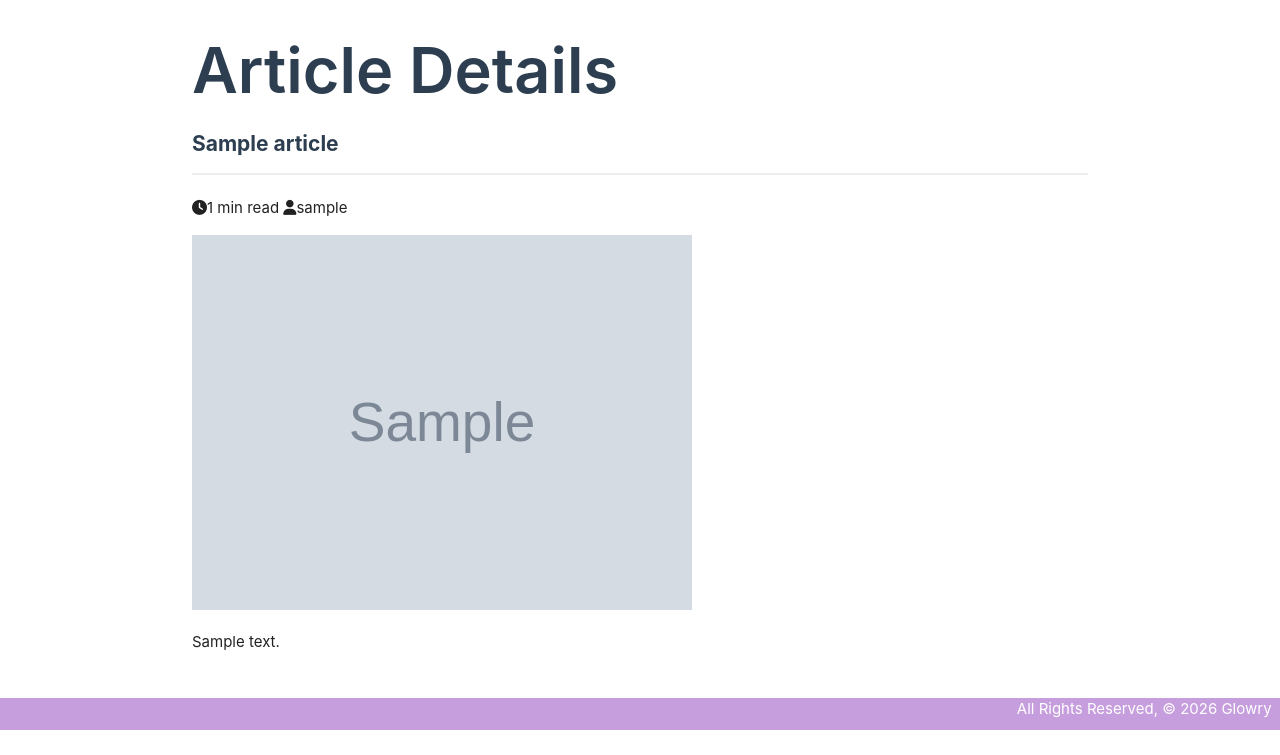
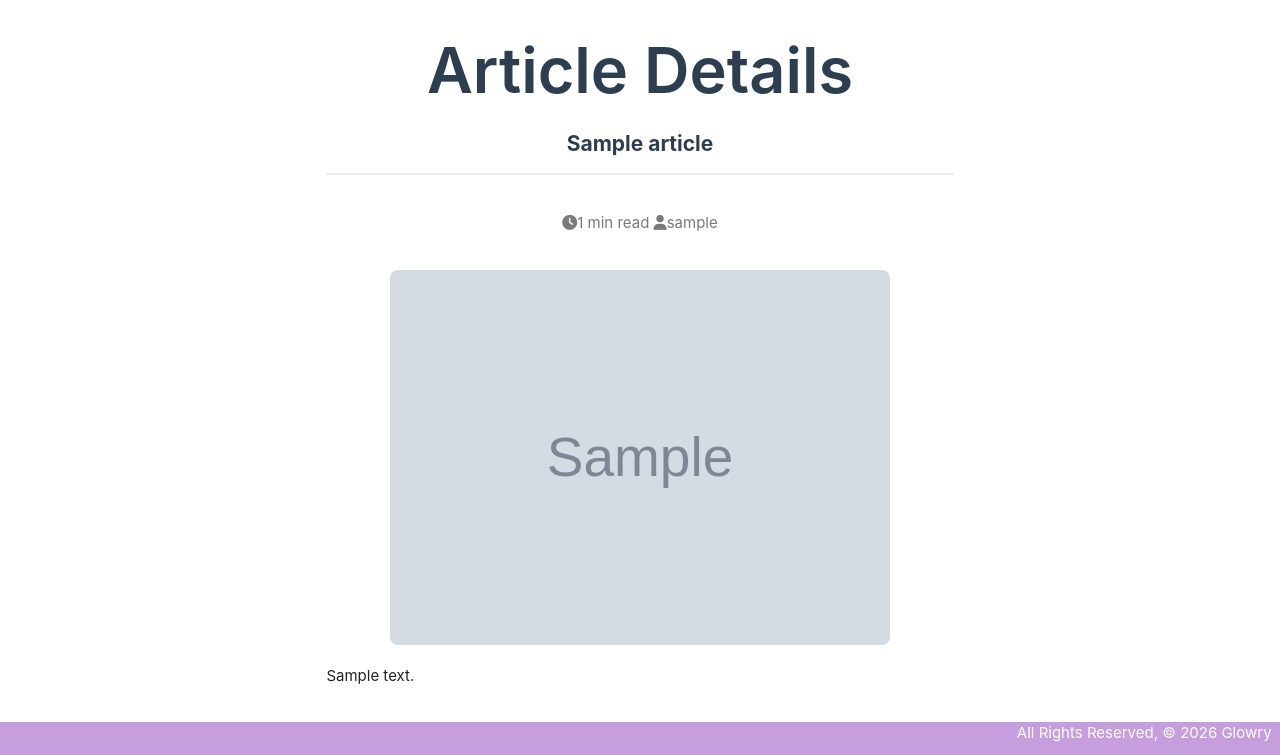
Before and after one commit to fatimaxail/Glowry, a Django app: page /articles/1/ in a window 1280 px wide. Shown: the part 70-825 px from the top of the page. Before the commit the page ends 800 px from the top, so only its background shows below. Run offline with Django 5.2, Linux system fonts and the light colour scheme; a user stored in the database is signed in; tables that the repository leaves empty hold one stand-in row (values such as "Sample post"); grey boxes marked "Sample" are stand-in pictures; parts of the project's set-up code (start-up, migrations or seed data) failed here and were passed over; some libraries are stand-ins or nearby versions.

Commit message:
done with styling the article details  page

```diff
--- a/main_app/static/css/style.css
+++ b/main_app/static/css/style.css
@@ -1020,3 +1020,24 @@ input#search_input:focus {
 .fa-trash-alt {
     color: #f44336 !important;
 }
+
+.container div img {
+    display: block !important;
+    margin: 20px auto !important;
+    max-width: 100% !important;
+    height: auto !important;
+    border-radius: 8px !important;
+}
+
+h1 {
+    text-align: center !important;
+}
+
+.details, .container h3 {
+    display: flex !important;
+    justify-content: center !important;
+    align-items: center !important;
+    gap: 8px !important;
+    width: 100% !important;
+    color: #7b7878;
+}
--- a/main_app/templates/main_app/article_detail.html
+++ b/main_app/templates/main_app/article_detail.html
@@ -2,9 +2,11 @@
 {% block content %}
 
 <h1>Article Details</h1>
-      <div class="">
+      <div class="container">
         <h3><span class="card-title">{{ article.title }}</span></h3>
-        <p><i class="fa-solid fa-clock"></i>{{ article.reading_time}} min read  <i class="fa-solid fa-user"></i>{{ article.user}}</p>
+          <div class="details">
+            <p><i class="fa-solid fa-clock"></i>{{ article.reading_time}} min read  <i class="fa-solid fa-user"></i>{{ article.user}}</p>
+          </div>
         {% load static %}
         <div>
         <img src="{% static article.image|cut:'main_app/static/'%}" alt='article image' hieght= "300px" width="500px">
```
